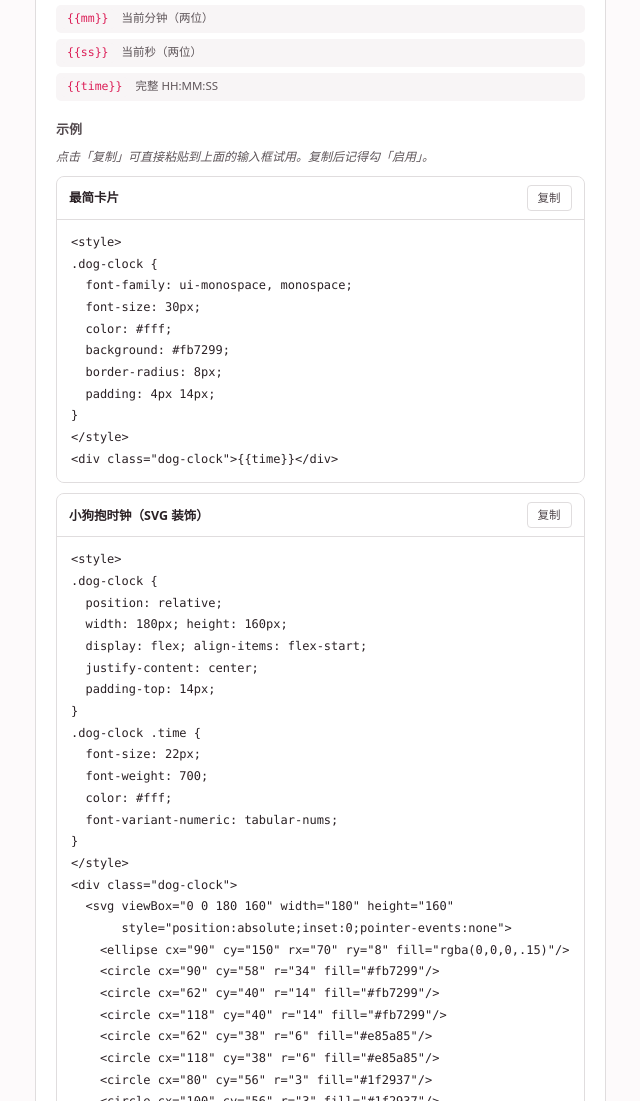
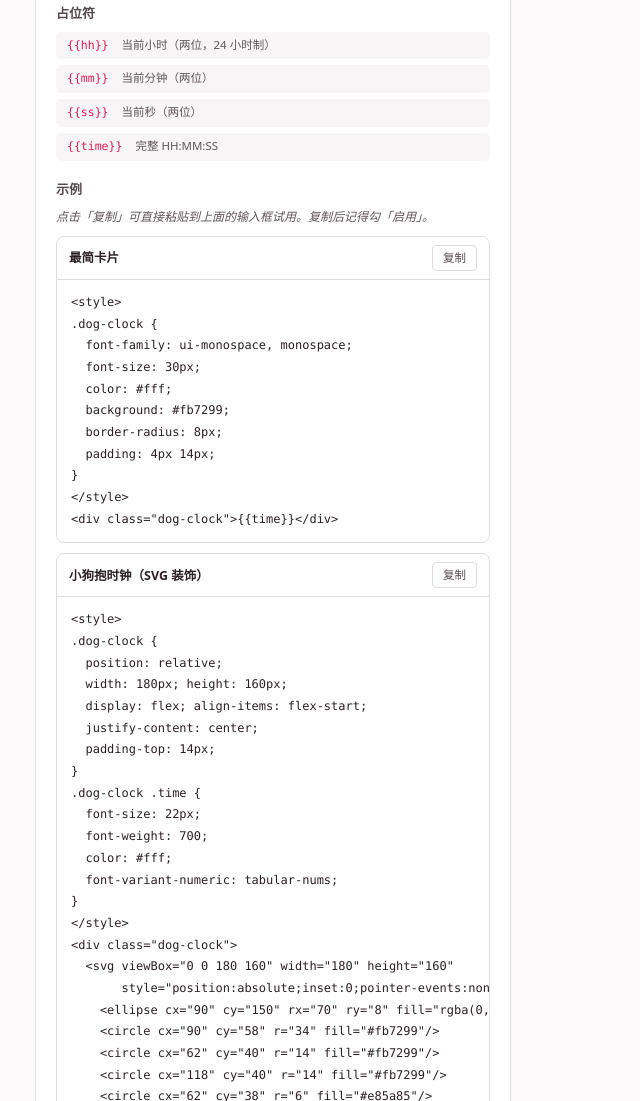
Before and after one commit to ouyangfeng2022/BiClock, a browser extension: page options.html in a window 1280 px wide. Shown: the part 1699-2800 px from the top of the page, without its empty margins (237-877 px from the left). Drawn offline with Linux system fonts and the light colour scheme.

Commit message:
fix(options): 修复自定义 HTML 模板 fieldset 撑爆列宽与预览栏重叠
HTML 模板的示例代码（小狗 SVG）含不可换行的长行，pre.docs-code 的
white-space: pre 让 <pre> 用 min-content 撑爆父 fieldset，进而把
.options-main 中间列撑进右栏预览。CSS 模式的示例行较短没暴露此问题，
HTML 模板新增后才显现。

修复：
- pre.docs-code 加 min-width: 0 + max-width: 100%（让 <pre> 由父级宽度
  反推，超出靠 overflow-x: auto 内部滚动）。
- .options-main fieldset 加 min-width: 0（grid item 默认 min-width: auto
  的标准防御，双保险）。

验证（1280 视口）：HTML fieldset 右边界 748px，预览栏左边界 772px，
24px 间距，不再重叠；fieldset 宽度 476px = 中间列宽，不再撑爆。

截图同步：node shot.mjs 重生成 options-shot.png（页高从 5486px 缩到
3272px，回到正常布局高度）。

```diff
--- a/options.css
+++ b/options.css
@@ -510,6 +510,10 @@ body {
     padding: 18px 20px;
     margin: 0;
     background: var(--surface);
+    /* grid item 默认 min-width: auto，内部有不可换行长内容（HTML 模板示例的
+       长 SVG 行）时会撑爆列宽，与右栏预览重叠。强制 0 让内容靠自身 overflow
+       内部消化。配合 pre.docs-code 的 min-width: 0 双保险。*/
+    min-width: 0;
 }
 
 legend {
@@ -1455,6 +1459,11 @@ pre.docs-code {
     padding: 12px 14px;
     overflow-x: auto;
     background: var(--surface);
+    /* HTML 模板示例里有不可换行的长行（SVG 属性串），pre 默认 min-width: auto
+       会用最长行的 min-content 撑爆父级 fieldset，进而把 .options-main 中间列
+       撑进预览栏。强制 0 让 pre 由父级宽度反推，超出靠 overflow-x: auto 内部滚动。*/
+    min-width: 0;
+    max-width: 100%;
 }
 
 pre.docs-code code {
```
Also changed, not shown: options-shot.png.
